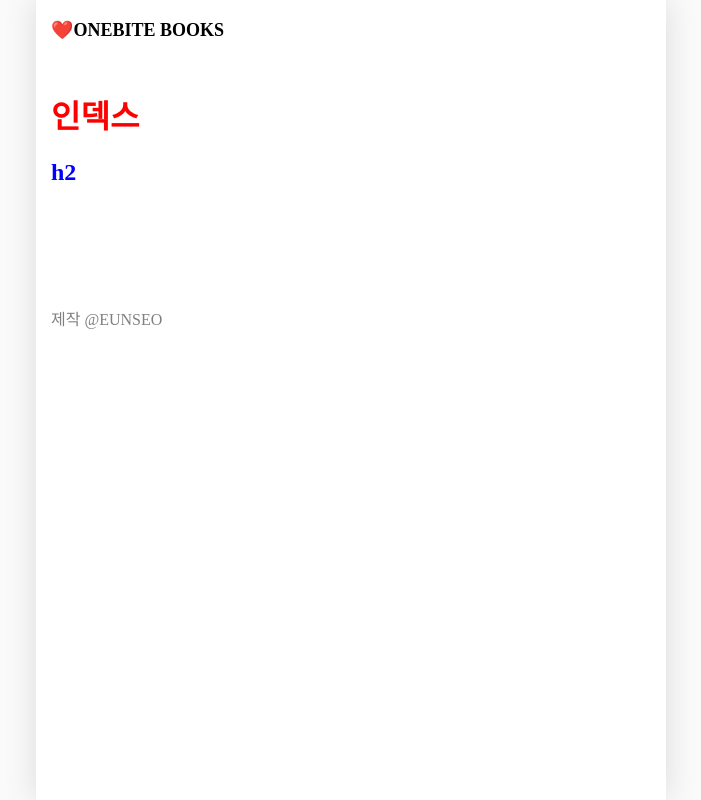
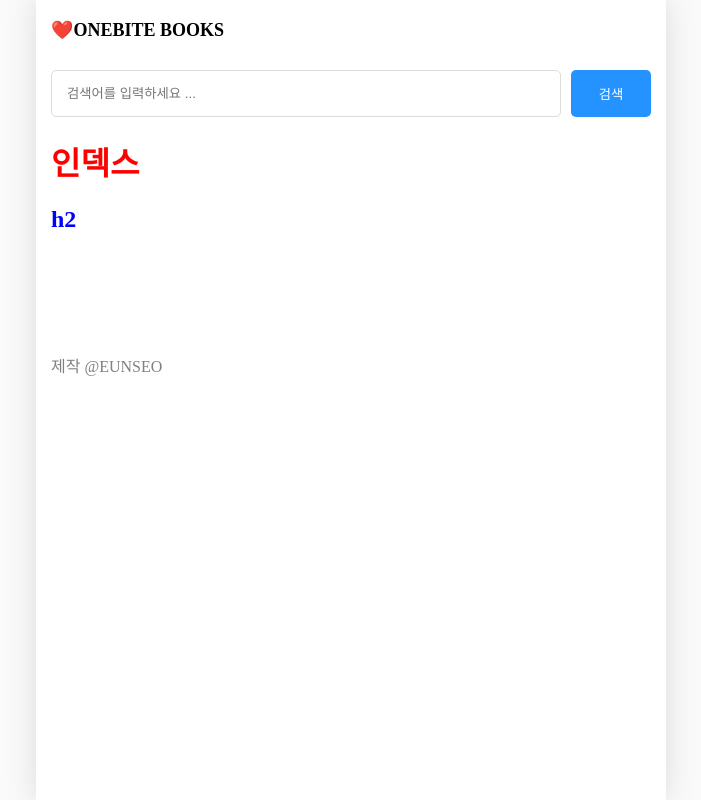
Before and after one commit to arty0928/NextJS, a Next.js app in the folder onebite-next/section02/: page / in a window 1280 px wide. Shown: the whole page, without its empty margins (289-990 px from the left). Built offline with nearby package versions, Linux system fonts and the light colour scheme.

Commit message:
[2.8] 페이지별 레이아웃 설정하기

```diff
--- /dev/null
+++ b/onebite-next/section02/src/components/searchable-layout.module.css
@@ -0,0 +1,21 @@
+.searchbar_container {
+  display: flex;
+  gap: 10px;
+  margin-bottom: 20px;
+}
+
+.searchbar_container > input {
+  flex: 1;
+  padding: 15px;
+  border-radius: 5px;
+  border: 1px solid rgb(220, 220, 220);
+}
+
+.searchbar_container > button {
+  width: 80px;
+  border-radius: 5px;
+  border: none;
+  background-color: rgb(37, 147, 255);
+  cursor: pointer;
+  color: white;
+}
--- /dev/null
+++ b/onebite-next/section02/src/components/searchable-layout.tsx
@@ -0,0 +1,44 @@
+import { useRouter } from "next/router";
+import React, { ReactNode, useEffect, useState } from "react";
+import style from "./searchable-layout.module.css";
+
+export default function SearchableLayout({ children }: { children: ReactNode }) {
+  const router = useRouter();
+  const [search, setSearch] = useState("");
+
+  const q = router.query.q as string;
+
+  useEffect(() => {
+    setSearch(q || "");
+  }, [q]);
+
+  const onChangeSearch = (e: React.ChangeEvent<HTMLInputElement>) => {
+    setSearch(e.target.value);
+  };
+
+  const onSubmit = () => {
+    if (!search || q === search) return;
+    router.push(`/search?q=${search}`);
+  };
+
+  const onKeyDown = (e: React.KeyboardEvent<HTMLInputElement>) => {
+    if (e.key === "Enter") {
+      onSubmit();
+    }
+  };
+
+  return (
+    <div>
+      <div className={style.searchbar_container}>
+        <input
+          onKeyDown={onKeyDown}
+          value={search}
+          onChange={onChangeSearch}
+          placeholder="검색어를 입력하세요 ..."
+        />
+        <button onClick={onSubmit}>검색</button>
+      </div>
+      {children}
+    </div>
+  );
+}
--- a/onebite-next/section02/src/pages/_app.tsx
+++ b/onebite-next/section02/src/pages/_app.tsx
@@ -1,12 +1,20 @@
 import GlobalLayout from "@/components/global-layout";
 import "@/styles/globals.css";
+import { NextPage } from "next";
 import type { AppProps } from "next/app";
+import { ReactNode } from "react";
 
+type NextPageWithLayout = NextPage & {
+  getLayout?: (page: ReactNode) => ReactNode;
+};
 // 모든 페이지 역할을 하는 컴포넌트의 부모 컴포넌트
-export default function App({ Component, pageProps }: AppProps) {
-  return (
-    <GlobalLayout>
-      <Component {...pageProps} />
-    </GlobalLayout>
-  );
+export default function App({
+  Component,
+  pageProps,
+}: AppProps & {
+  Component: NextPageWithLayout;
+}) {
+  const getLayout = Component.getLayout ?? ((page: ReactNode) => page);
+
+  return <GlobalLayout>{getLayout(<Component {...pageProps} />)}</GlobalLayout>;
 }
--- a/onebite-next/section02/src/pages/index.tsx
+++ b/onebite-next/section02/src/pages/index.tsx
@@ -1,5 +1,7 @@
 // CSS Module
+import SearchableLayout from "@/components/searchable-layout";
 import style from "./index.module.css";
+import { ReactNode } from "react";
 
 export default function Home() {
   return (
@@ -9,3 +11,7 @@
     </>
   );
 }
+
+Home.getLayout = (page: ReactNode) => {
+  return <SearchableLayout>{page}</SearchableLayout>;
+};
```
Also changed, not shown: onebite-next/section02/src/pages/search/index.tsx (+6 -1 lines).
